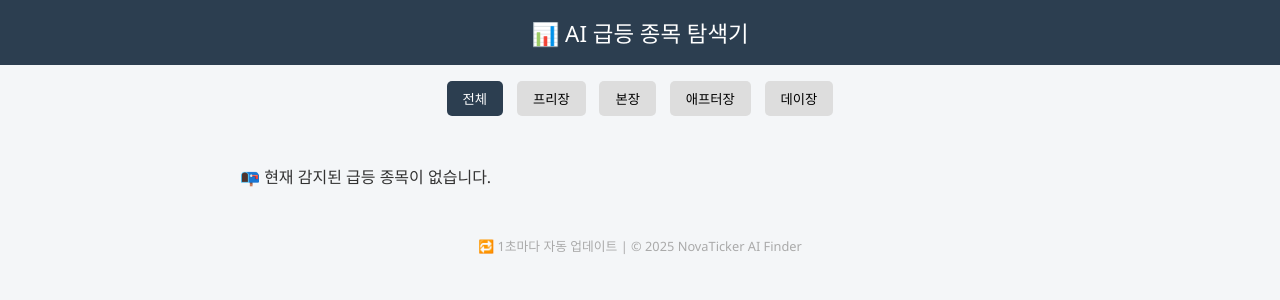
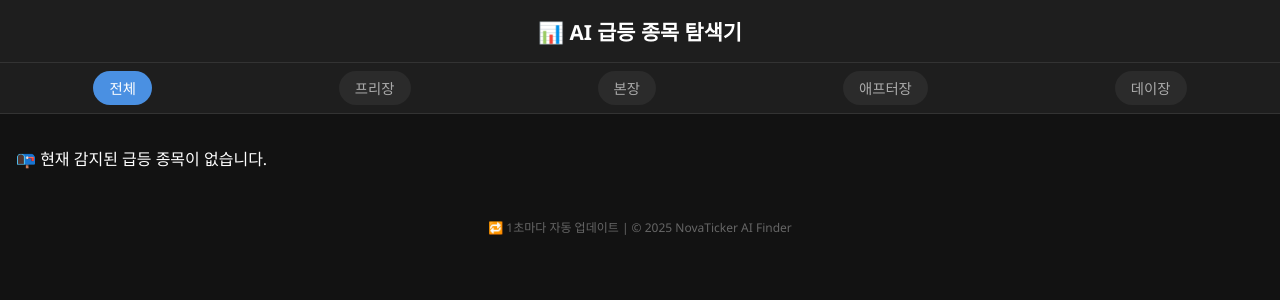
Before and after one commit to novaticker/Aifinder, a Flask app: page / in a window 1280 px wide. Shown: the top 300 px of the page. Run offline with Flask 3, Linux system fonts and the light colour scheme; data that the repository does not hold is empty; parts of the project's set-up code (start-up, migrations or seed data) failed here and were passed over.

Commit message:
Update index.html

```diff
--- a/templates/index.html
+++ b/templates/index.html
@@ -6,70 +6,87 @@
   <title>📈 AI 급등 종목 탐색기</title>
   <style>
     body {
+      margin: 0;
       font-family: 'Segoe UI', sans-serif;
-      background: #f4f6f8;
-      margin: 0;
-      padding: 0;
-      color: #333;
+      background-color: #121212;
+      color: #fff;
     }
+
     header {
-      background-color: #2c3e50;
-      color: white;
+      background-color: #1e1e1e;
       padding: 1rem;
       text-align: center;
-      font-size: 1.4rem;
+      font-size: 1.3rem;
+      font-weight: bold;
+      color: #ffffff;
+      border-bottom: 1px solid #333;
     }
+
     .tabs {
-      text-align: center;
-      margin: 1rem 0;
+      display: flex;
+      justify-content: space-around;
+      background-color: #1e1e1e;
+      padding: 0.5rem 0;
+      border-bottom: 1px solid #333;
     }
-    .tabs button {
-      margin: 0 0.3rem;
-      padding: 0.5rem 1rem;
+
+    .tab {
+      background-color: #2b2b2b;
+      color: #aaa;
+      padding: 0.4rem 1rem;
+      border-radius: 20px;
+      font-size: 0.9rem;
+      cursor: pointer;
       border: none;
-      background-color: #ddd;
-      cursor: pointer;
-      border-radius: 5px;
     }
-    .tabs button.active {
-      background-color: #2c3e50;
-      color: white;
+
+    .tab.active {
+      background-color: #4a90e2;
+      color: #fff;
     }
+
     .container {
       padding: 1rem;
-      max-width: 800px;
-      margin: 0 auto;
     }
+
     .card {
-      background: white;
-      border-radius: 8px;
+      background-color: #1e1e1e;
+      border-radius: 10px;
       padding: 1rem;
-      margin-bottom: 1rem;
-      box-shadow: 0 2px 6px rgba(0, 0, 0, 0.1);
+      margin-bottom: 0.8rem;
+      box-shadow: 0 1px 3px rgba(0,0,0,0.5);
+      border: 1px solid #2b2b2b;
     }
+
     .symbol {
-      font-size: 1.2rem;
+      font-size: 1.1rem;
       font-weight: bold;
-      color: #2c3e50;
+      color: #ffffff;
     }
-    .price {
+
+    .percent {
+      font-size: 1rem;
+      font-weight: bold;
       color: #e74c3c;
-      font-weight: bold;
     }
+
     .summary {
-      margin-top: 0.5rem;
+      margin-top: 0.4rem;
       font-size: 0.95rem;
+      color: #ccc;
     }
+
     .meta {
-      font-size: 0.85rem;
-      color: #555;
-      margin-top: 0.5rem;
+      font-size: 0.8rem;
+      color: #888;
+      margin-top: 0.3rem;
     }
+
     footer {
       text-align: center;
-      font-size: 0.8rem;
+      font-size: 0.75rem;
       padding: 1rem;
-      color: #aaa;
+      color: #666;
     }
   </style>
 </head>
@@ -77,11 +94,11 @@
   <header>📊 AI 급등 종목 탐색기</header>
 
   <div class="tabs">
-    <button onclick="changePhase('all')" class="active">전체</button>
-    <button onclick="changePhase('pre')">프리장</button>
-    <button onclick="changePhase('normal')">본장</button>
-    <button onclick="changePhase('after')">애프터장</button>
-    <button onclick="changePhase('day')">데이장</button>
+    <button class="tab active" onclick="filterData('all')">전체</button>
+    <button class="tab" onclick="filterData('pre')">프리장</button>
+    <button class="tab" onclick="filterData('normal')">본장</button>
+    <button class="tab" onclick="filterData('after')">애프터장</button>
+    <button class="tab" onclick="filterData('day')">데이장</button>
   </div>
 
   <div class="container" id="data-container">
@@ -95,24 +112,28 @@
   <script>
     let currentPhase = "all";
 
-    function changePhase(phase) {
-      currentPhase = phase;
-      document.querySelectorAll(".tabs button").forEach(btn => btn.classList.remove("active"));
-      document.querySelector(`.tabs button[onclick="changePhase('${phase}')"]`).classList.add("active");
-      fetchData();
-    }
-
     function getPhaseLabel(phase) {
       if (phase === "pre") return "프리장";
       if (phase === "normal") return "본장";
       if (phase === "after") return "애프터장";
       if (phase === "day") return "데이장";
-      return "알 수 없음";
+      return "기타";
+    }
+
+    function filterData(phase) {
+      currentPhase = phase;
+      document.querySelectorAll(".tab").forEach(btn => btn.classList.remove("active"));
+      document.querySelectorAll(".tab").forEach(btn => {
+        if (btn.textContent.includes(getPhaseLabel(phase)) || (phase === "all" && btn.textContent === "전체")) {
+          btn.classList.add("active");
+        }
+      });
+      fetchData();
     }
 
     async function fetchData() {
       try {
-        const res = await fetch("/data.json");
+        const res = await fetch("/current_data.json");
         const data = await res.json();
         const container = document.getElementById("data-container");
         container.innerHTML = "";
@@ -128,7 +149,7 @@
           const card = document.createElement("div");
           card.className = "card";
           card.innerHTML = `
-            <div class="symbol">🧾 ${item.symbol} | <span class="price">${item.percent}</span></div>
+            <div class="symbol">🧾 ${item.symbol} <span class="percent">+${item.percent}</span></div>
             <div class="summary">${item.summary}</div>
             <div class="meta">🕒 ${item.time} | 📈 ${getPhaseLabel(item.phase)}</div>
           `;
@@ -140,7 +161,7 @@
     }
 
     fetchData();
-    setInterval(fetchData, 1000); // 🔄 1초마다 새로고침
+    setInterval(fetchData, 1000);
   </script>
 </body>
 </html>
```
